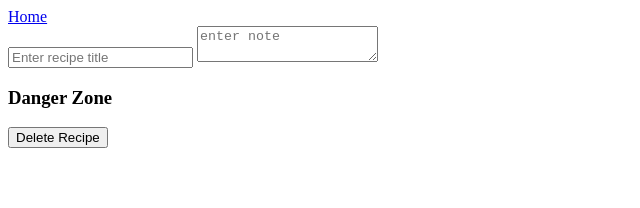
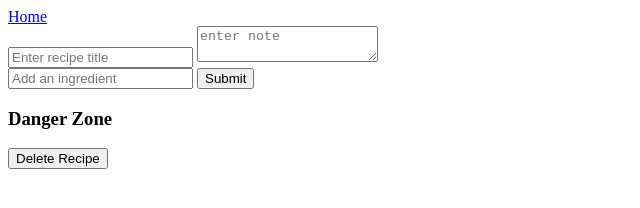
Before and after one commit to cziem/cook-pal, a website built with webpack: page public/details.html in a window 1280 px wide. Shown: the whole page, without its empty margins (0-640 px from the left). Built offline with nearby package versions, Linux system fonts and the light colour scheme.

Commit message:
Add ingredients section

```diff
--- a/public/details.html
+++ b/public/details.html
@@ -22,6 +22,15 @@
       <textarea placeholder="enter note" id="recipe_body" class="body-input"></textarea>
     </div>
 
+    <!-- set up ingredients -->
+    <div class="container">
+      <div id="ingredients"></div>
+      <form action="" id="add_ingredient">
+        <input type="text" placeholder="Add an ingredient" name="addIngredient" class="input">
+        <button type="submit" class="btn">Submit</button>
+      </form>
+    </div>
+
     <!-- setup delete recipe -->
     <div class="delete__recipe">
       <h3>Danger Zone</h3>
```
